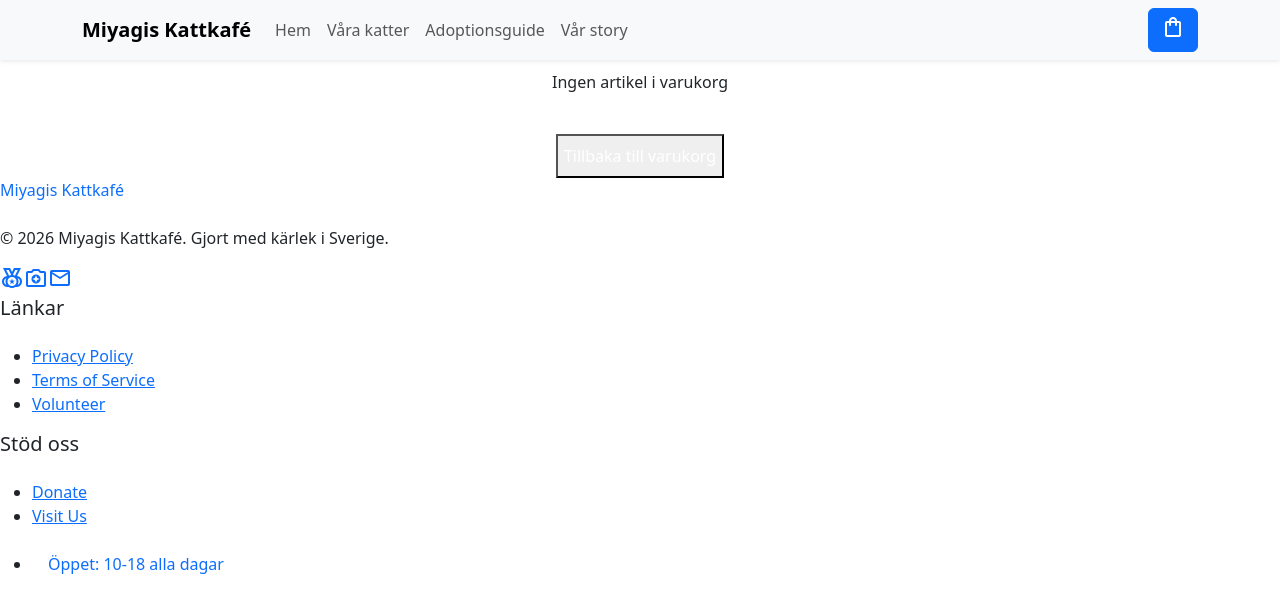
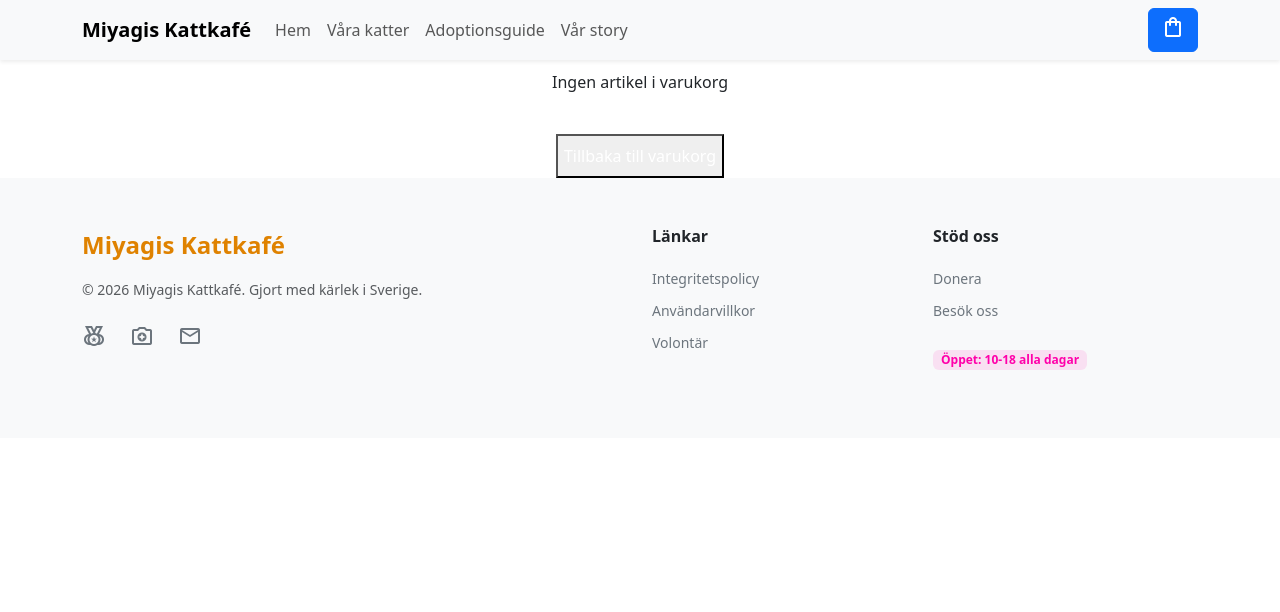
Before and after one commit to findingthecodex/MiyagiCatCafeReact, a React (Vite) app: page /checkout in a window 1280 px wide. Shown: the top 612 px of the page. Built offline with nearby package versions, Linux system fonts and the light colour scheme.

Commit message:
fixed: prettier footer

```diff
--- a/src/components/Footer.jsx
+++ b/src/components/Footer.jsx
@@ -1,72 +1,108 @@
+import React from 'react';
+
 export default function Footer() {
   return (
-    <footer className="bg-surface-container py-section-padding mt-auto border-t border-outline-variant/10">
-      <div className="grid grid-cols-1 md:grid-cols-2 gap-gutter px-margin-mobile md:px-margin-desktop max-w-7xl mx-auto">
+    <>
+      {/* CSS för att styra hovringarna och ge footern ett litet lyft */}
+      <style>{`
+        .custom-footer {
+          background-color: #f8f9fa; /* Ljus, fräsch Bootstrap-grå */
+        }
+        .footer-brand {
+          color: #df8200 !important; /* Din rosa profilfärg */
+        }
+        .footer-link {
+          color: #6c757d; /* Muted grå text */
+          text-decoration: none;
+          transition: color 0.15s ease-in-out;
+        }
+        .footer-link:hover {
+          color: #ff00aa !important; /* Rosa vid hovring */
+          text-decoration: underline !important;
+        }
+        .footer-social-icon {
+          color: #6c757d;
+          transition: color 0.15s ease-in-out;
+        }
+        .footer-social-icon:hover {
+          color: #ff00aa !important;
+        }
+        .badge-open {
+          background-color: rgba(255, 0, 170, 0.1);
+          color: #ff00aa;
+        }
+      `}</style>
 
-        <div>
-          <div className="font-headline-sm text-headline-sm font-bold text-primary mb-4">
+      <footer className="custom-footer py-5 mt-auto border-top border-light">
+        <div className="container">
+          <div className="row g-4">
+
+            {/* VÄNSTER SIDA: Varumärke och sociala medier */}
+            <div className="col-12 col-md-6">
+              <div className="fs-4 fw-bold footer-brand mb-3">
                 Miyagis Kattkafé
               </div>
-          <p className="font-body-sm text-body-sm text-on-surface-variant max-w-sm mb-6">
+              <p className="text-muted small mb-4" style={{ maxWidth: '350px' }}>
                 © 2026 Miyagis Kattkafé. Gjort med kärlek i Sverige.
               </p>
-          <div className="flex gap-6 mb-8 md:mb-0">
-            <a href="#" className="text-on-surface-variant hover:text-primary transition-all">
+              {/* Sociala ikoner ordnade med d-flex och gap */}
+              <div className="d-flex gap-4 mb-4 mb-md-0">
+                <a href="#" className="footer-social-icon">
                   <span className="material-symbols-outlined">social_leaderboard</span>
                 </a>
-            <a href="#" className="text-on-surface-variant hover:text-primary transition-all">
+                <a href="#" className="footer-social-icon">
                   <span className="material-symbols-outlined">camera_enhance</span>
                 </a>
-            <a href="#" className="text-on-surface-variant hover:text-primary transition-all">
+                <a href="#" className="footer-social-icon">
                   <span className="material-symbols-outlined">mail</span>
                 </a>
               </div>
             </div>
 
-        <div className="grid grid-cols-2 gap-8">
-          <div>
-            <h5 className="font-label-lg text-label-lg text-on-surface font-bold mb-4">Länkar</h5>
-            <ul className="space-y-2">
+            {/* HÖGER SIDA: Länkar uppdelade i två kolumner */}
+            <div className="col-12 col-md-6">
+              <div className="row g-3">
+
+                {/* Länkar Kolumn 1 */}
+                <div className="col-6">
+                  <h5 className="fs-6 fw-bold text-dark mb-3">Länkar</h5>
+                  <ul className="list-unstyled lh-lg">
                     <li>
-                <a href="#" className="font-body-sm text-body-sm text-on-surface-variant hover:text-primary hover:underline transition-all">
-                  Privacy Policy
-                </a>
+                      <a href="#" className="footer-link small">Integritetspolicy</a>
                     </li>
                     <li>
-                <a href="#" className="font-body-sm text-body-sm text-on-surface-variant hover:text-primary hover:underline transition-all">
-                  Terms of Service
-                </a>
+                      <a href="#" className="footer-link small">Användarvillkor</a>
                     </li>
                     <li>
-                <a href="#" className="font-body-sm text-body-sm text-on-surface-variant hover:text-primary hover:underline transition-all">
-                  Volunteer
-                </a>
+                      <a href="#" className="footer-link small">Volontär</a>
                     </li>
                   </ul>
                 </div>
-          <div>
-            <h5 className="font-label-lg text-label-lg text-on-surface font-bold mb-4">Stöd oss</h5>
-            <ul className="space-y-2">
+
+                {/* Länkar Kolumn 2 + Öppettider */}
+                <div className="col-6">
+                  <h5 className="fs-6 fw-bold text-dark mb-3">Stöd oss</h5>
+                  <ul className="list-unstyled lh-lg">
                     <li>
-                <a href="#" className="font-body-sm text-body-sm text-on-surface-variant hover:text-primary hover:underline transition-all">
-                  Donate
-                </a>
+                      <a href="#" className="footer-link small">Donera</a>
                     </li>
                     <li>
-                <a href="#" className="font-body-sm text-body-sm text-on-surface-variant hover:text-primary hover:underline transition-all">
-                  Visit Us
-                </a>
+                      <a href="#" className="footer-link small">Besök oss</a>
                     </li>
-              <li className="mt-4">
-                <span className="bg-primary/10 text-primary px-3 py-1 rounded font-label-md text-label-md">
+                    <li className="mt-3">
+                      <span className="badge badge-open px-2 py-1.5 rounded text-wrap text-start align-middle">
                         Öppet: 10-18 alla dagar
                       </span>
                     </li>
                   </ul>
                 </div>
+
+              </div>
             </div>
 
           </div>
+        </div>
       </footer>
-  )
+    </>
+  );
 }
```
Lines whose indentation alone changed are shown as unchanged.
